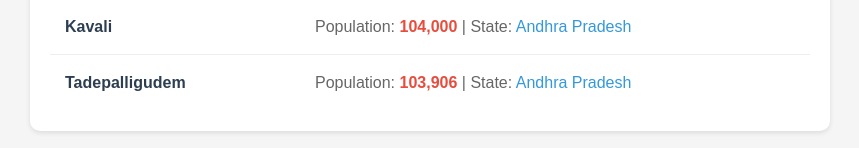
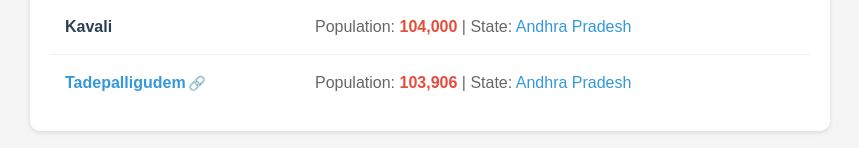
Before and after one commit to theikbhal/town_with_one_lakh_population, a plain HTML site: page index.html in a window 1280 px wide. Shown: the part 3608-3756 px from the top of the page, without its empty margins (210-1069 px from the left). Drawn offline with Linux system fonts and the light colour scheme.

Commit message:
add one wiki link

```diff
--- a/index.html
+++ b/index.html
@@ -99,6 +99,32 @@
             color: #2c3e50;
             flex: 1;
             min-width: 200px;
+        }
+
+        .town-link {
+            color: #3498db;
+            text-decoration: none;
+            position: relative;
+            padding-right: 20px;
+            transition: color 0.2s ease;
+        }
+
+        .town-link:hover {
+            color: #2980b9;
+        }
+
+        .town-link::after {
+            content: "🔗";
+            position: absolute;
+            right: 0;
+            top: 50%;
+            transform: translateY(-50%);
+            font-size: 14px;
+            opacity: 0.7;
+        }
+
+        .town-link:hover::after {
+            opacity: 1;
         }
 
         .town-details {
@@ -316,8 +342,14 @@
             filteredTowns.forEach(town => {
                 const li = document.createElement('li');
                 li.className = 'town-item';
+
+                // Add Wikipedia link for Tadepalligudem
+                const townName = town.name === "Tadepalligudem"
+                    ? `<a href="https://en.wikipedia.org/wiki/Tadepalligudem" target="_blank" class="town-link">${town.name}</a>`
+                    : town.name;
+
                 li.innerHTML = `
-                    <span class="town-name">${town.name}</span>
+                    <span class="town-name">${townName}</span>
                     <span class="town-details">
                         Population: <span class="population">${formatPopulation(town.population)}</span> |
                         State: <span class="state">${town.state}</span>
```
